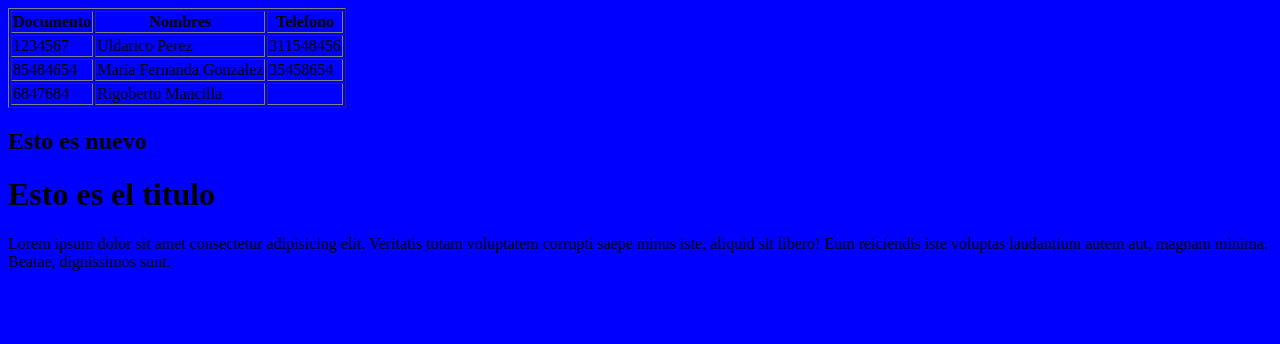
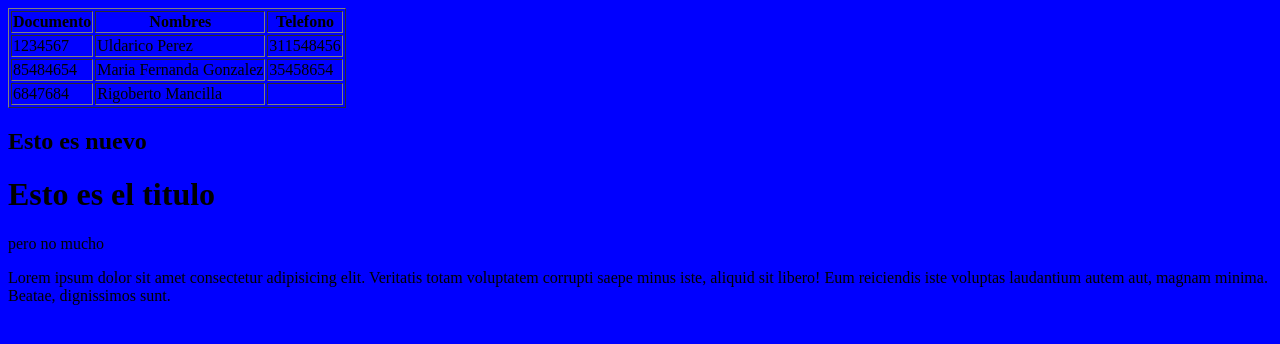
Before and after one commit to ercruz64-bit/sistema-adso-2026, a plain HTML site: page index.html in a window 1280 px wide. Drawn offline with Linux system fonts and the light colour scheme.

Commit message:
version 1 correccion de conflictos

```diff
--- a/index.html
+++ b/index.html
@@ -33,6 +33,7 @@
     </table>
     <h2>Esto es nuevo</h2>
     <h1 id="titulo">Esto es el titulo</h1>
+    pero no mucho
     <p>Lorem ipsum dolor sit amet consectetur adipisicing elit. Veritatis totam voluptatem corrupti saepe minus iste, aliquid sit libero! Eum reiciendis iste voluptas laudantium autem aut, magnam minima. Beatae, dignissimos sunt.</p>
 </body>
     <script src="js/javascripts.js"></script>
```
